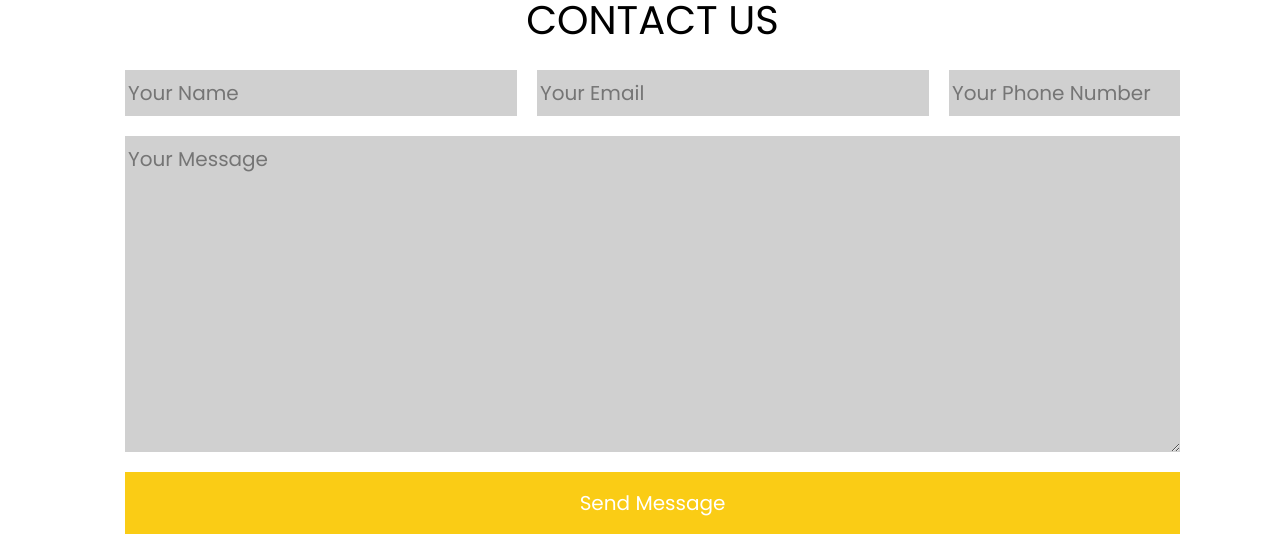
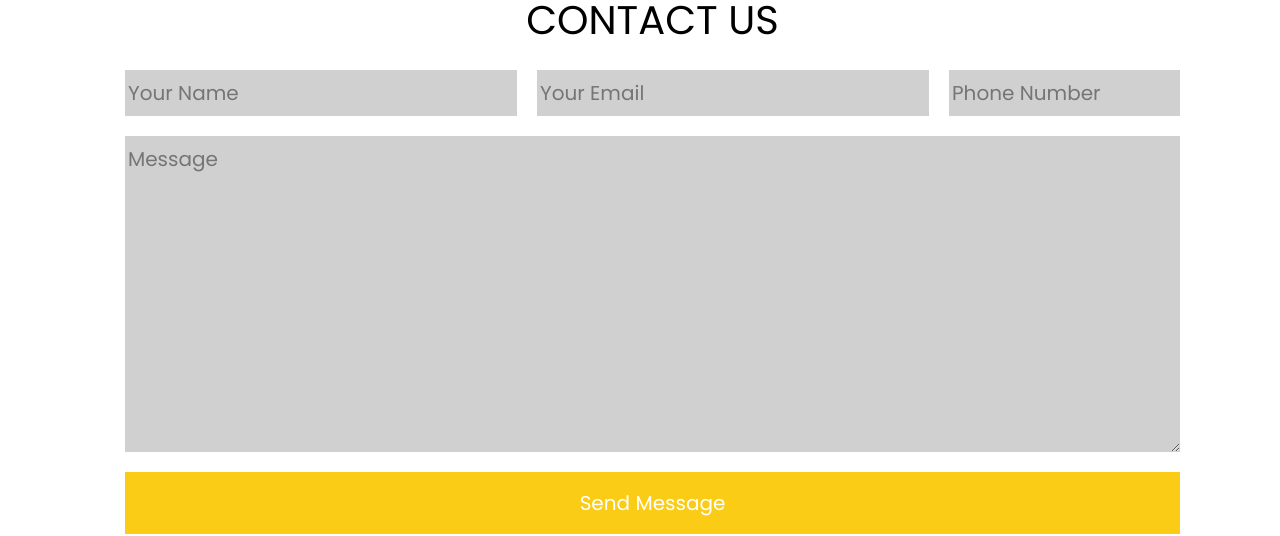
Before and after one commit to MohdOves/Donate-Ease, a React (Vite) app in the folder frontend/: page /contact in a window 1280 px wide. Shown: the part 294-830 px from the top of the page. Built offline with nearby package versions, Linux system fonts and the light colour scheme.

Commit message:
frontend

```diff
--- a/frontend/src/components/Contact.jsx
+++ b/frontend/src/components/Contact.jsx
@@ -1,5 +1,6 @@
-import React from "react";
-import { useState } from "react";
+import React, { useState } from "react";
+import axios from "axios";
+import { toast } from "react-toastify";
 
 const Contact = () => {
   const [name, setName] = useState("");
@@ -7,8 +8,28 @@ const Contact = () => {
   const [phone, setPhone] = useState("");
   const [message, setMessage] = useState("");
 
-  const handleSendMessage = (e) => {
+  const handleSendMessage = async (e) => {
     e.preventDefault();
+    await axios
+      .post(
+        "http://localhost:4000/api/v1/message/send",
+        { name, email, phone, message },
+        {
+          withCredentials: true,
+          headers: { "Content-Type": "application/json" },
+        }
+      )
+      .then((res) => {
+        setName("");
+        setEmail("");
+        setPhone("");
+        setMessage("");
+        toast.success(res.data.message);
+      })
+      .catch((error) => {
+        console.error(error);
+        toast.error(error.response.data.message);
+      });
   };
 
   return (
@@ -18,13 +39,34 @@ const Contact = () => {
           <form onSubmit={handleSendMessage}>
             <h2>CONTACT US</h2>
             <div>
-              <input type="text" value={name} placeholder="Your Name" onChange={(e) =>setName(e.target.value)}/>
-              <input type="email" value={email} placeholder="Your Email" onChange={(e) =>setEmail(e.target.value)}/>
-              <input type="number" value={[phone]} placeholder="Your Phone Number" onChange={(e) =>setPhone(e.target.value)}/>
-
+              <input
+                type="text"
+                value={name}
+                placeholder="Your Name"
+                onChange={(e) => setName(e.target.value)}
+              />
+              <input
+                type="email"
+                value={email}
+                placeholder="Your Email"
+                onChange={(e) => setEmail(e.target.value)}
+              />
+              <input
+                type="number"
+                value={phone}
+                placeholder="Phone Number"
+                onChange={(e) => setPhone(e.target.value)}
+              />
             </div>
-            <textarea  rows="10" value={message} placeholder="Your Message" onChange={(e) =>setMessage(e.target.value)} />
-              <button className="btn" type="submit">Send Message</button>
+            <textarea
+              rows="10"
+              value={message}
+              placeholder="Message"
+              onChange={(e) => setMessage(e.target.value)}
+            />
+            <button className="btn" type="submit">
+              Send Message
+            </button>
           </form>
         </div>
       </div>
```
